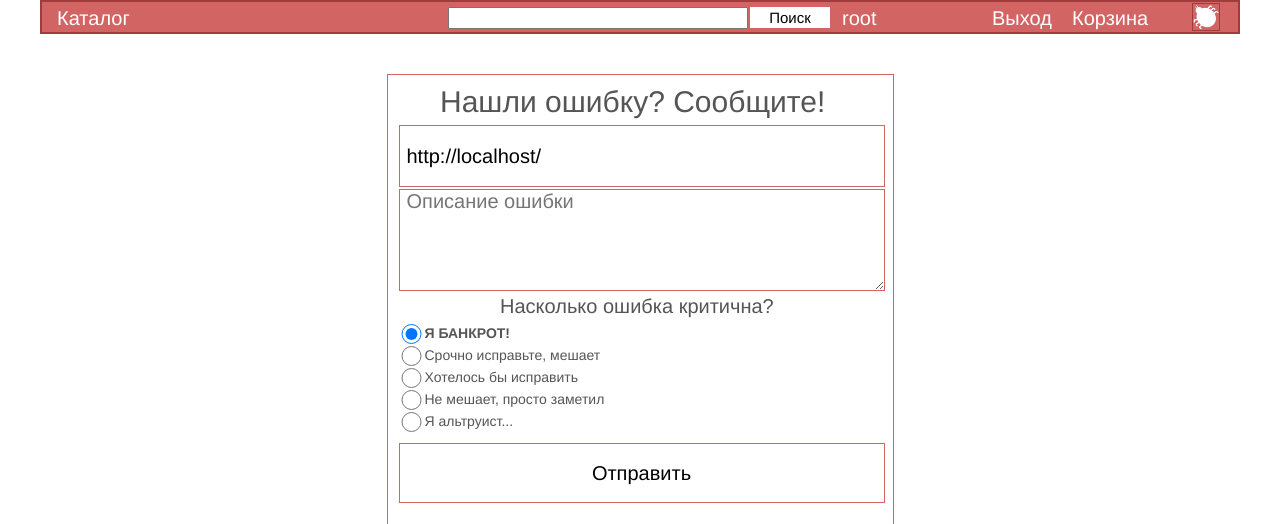
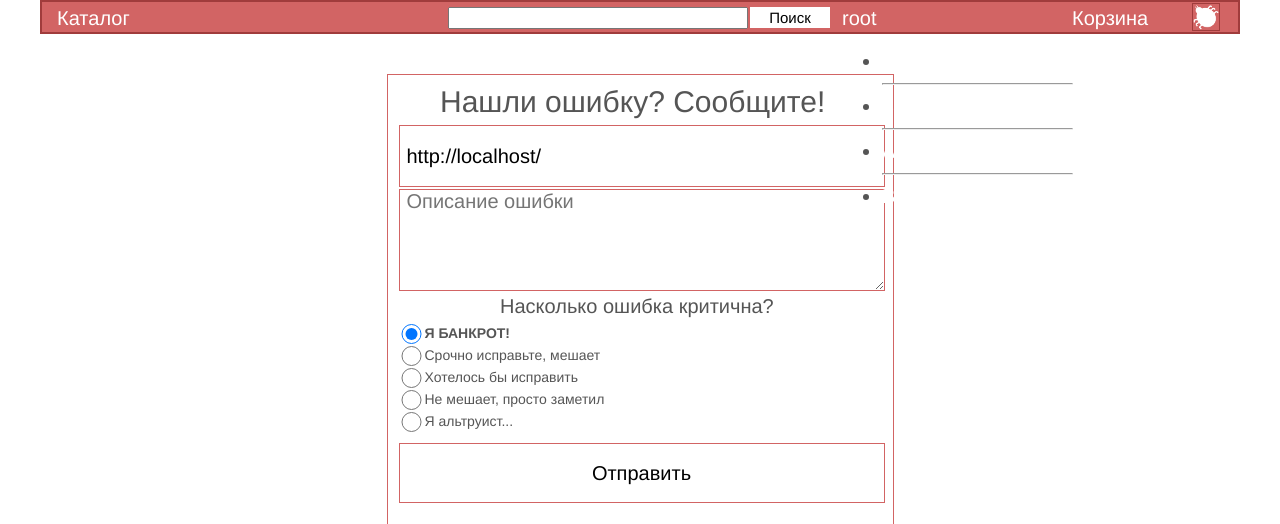
Before and after one commit to etharner/shop_site, a Django app: page /bugreport in a window 1280 px wide. Shown: the top 524 px of the page. Run offline with Django 3.2, Linux system fonts and the light colour scheme; a user stored in the database is signed in.

Commit message:
Adding hiding user menu

```diff
--- a/shop/templates/shop/base.html
+++ b/shop/templates/shop/base.html
@@ -28,18 +28,26 @@
             </div>
             {% if user.is_authenticated %}
                 <div class="head-user">
-                   <a href="{% url "userpage" %}">{{ user.username }}</a>
-                </div>
-                <div class="head-signout">
-                   <a href="{% url "logout" %}">Выход</a>
+                    <a href="{% url "userpage" %}">{{ user.username }}</a>
+                    <ul class="head-user-ext">
+                        <li><a href="">Профиль</a></li>
+                        <hr>
+                        <li><a href="">Заказы</a></li>
+                        <hr>
+                        {% if user.is_superuser %}
+                            <li><a href="">Администрирование</a></li>
+                        {% endif %}
+                        <hr>
+                        <li><a href="{% url "logout" %}">Выход</a></li>
+                    </ul>
                 </div>
             {% else %}
                 <div class="head-signin">
-                   <a href="{% url "signin" %}">Вход</a>
+                    <a href="{% url "signin" %}">Вход</a>
                 </div>
             {% endif %}
             <div class="head-cart">
-               <a href="{% url "cart" %}">Корзина</a>
+                <a href="{% url "cart" %}">Корзина</a>
             </div>
         </div>
         {% block content %}{% endblock %}
```
